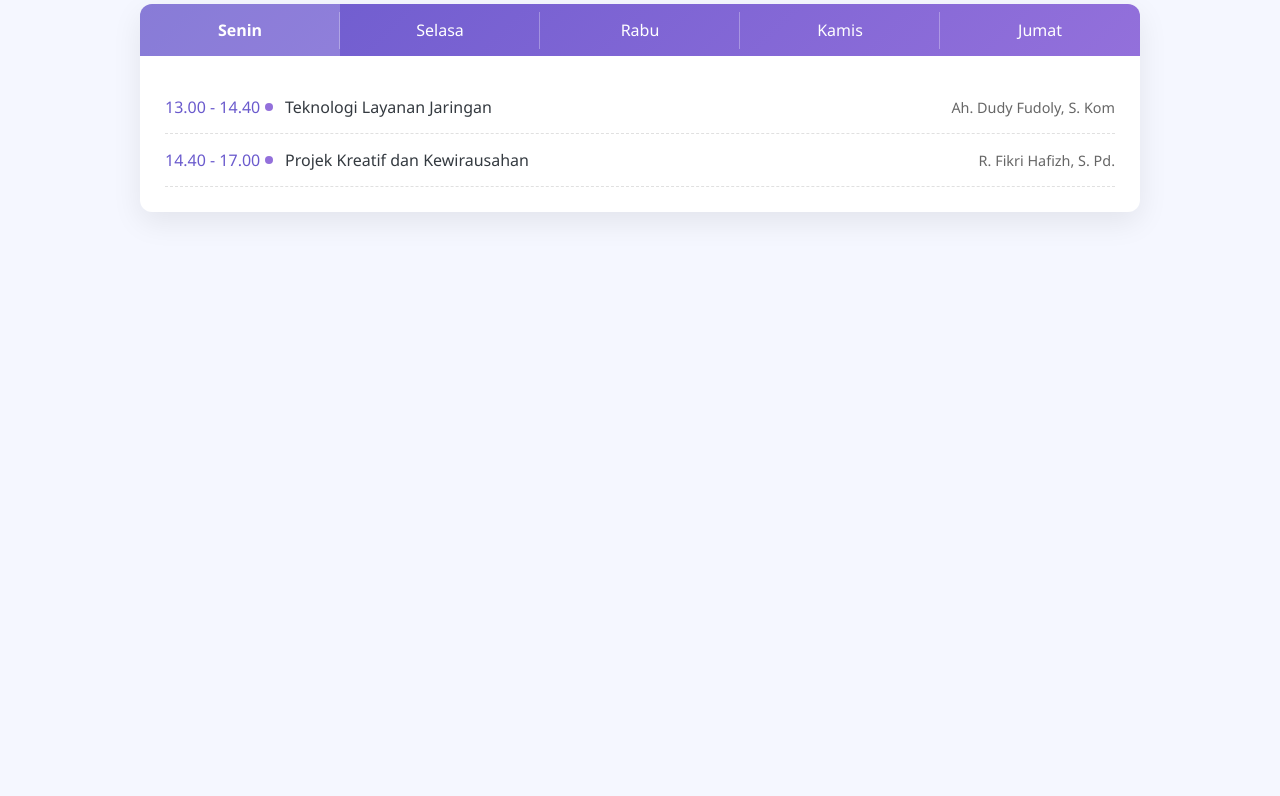
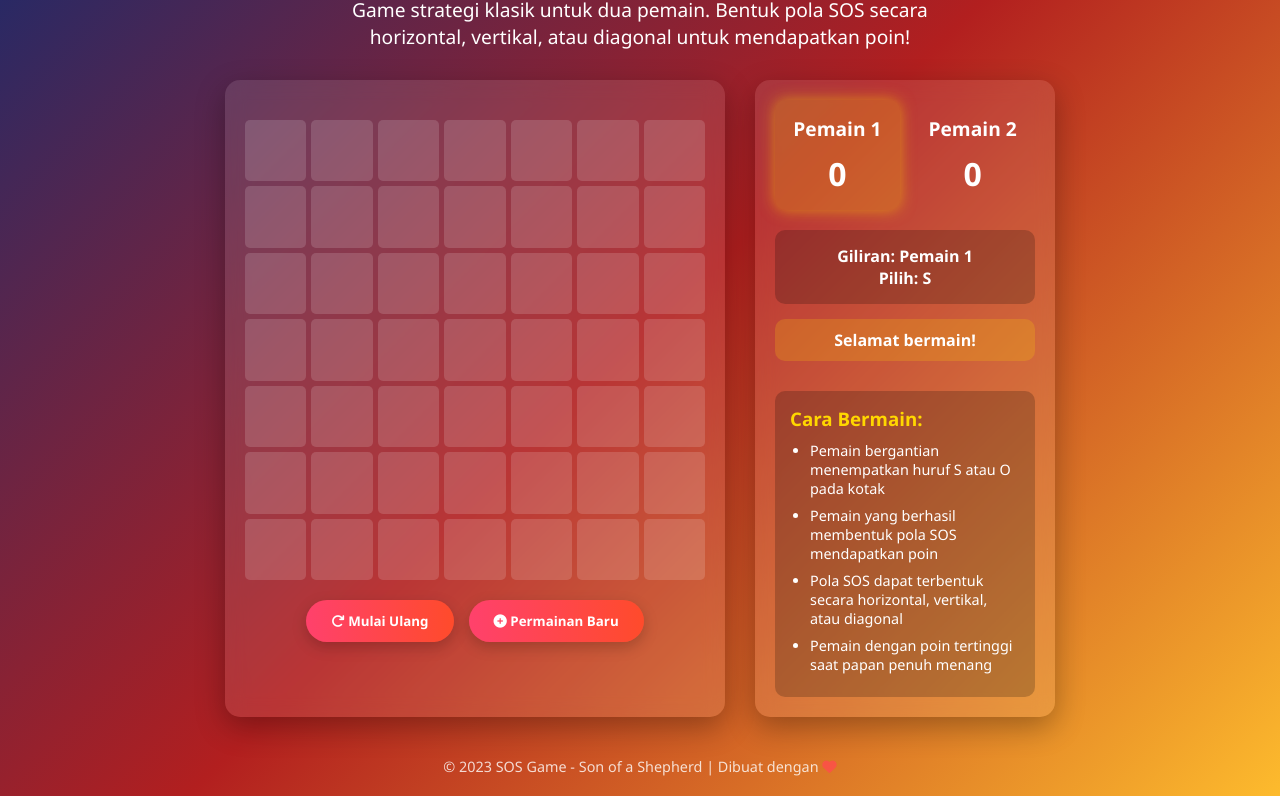
Before and after one commit to rijkifauzan6-lang/zan.github.io, a plain HTML site: page index.html in a window 1280 px wide. Shown: the part 110-906 px from the top of the page. Before the commit the page ends 800 px from the top, so only its background shows below. Drawn offline with Linux system fonts and the light colour scheme.

Commit message:
Add files via upload

```diff
--- a/index.html
+++ b/index.html
@@ -2,282 +2,434 @@
 <html lang="id">
 <head>
     <meta charset="UTF-8">
-    <meta name="viewport" content="width=device-width, initial-scale=1.0">
-    <title>Jadwal Pelajaran</title>
+    <meta name="viewport" content="width=device-width, initial-scale=1.qq0">
+    <title>SOS Game - Son of a Shepherd</title>
+    <link rel="stylesheet" href="https://cdnjs.cloudflare.com/ajax/libs/font-awesome/6.4.0/css/all.min.css">
     <style>
-        :root {
-            --primary: #6a5acd;
-            --secondary: #9370db;
-            --light: #f8f9fa;
-            --dark: #343a40;
-            --border: #e0e0e0;
+        * {
+            margin: 0;
+            padding: 0;
+            box-sizing: border-box;
+            font-family: 'Segoe UI', Tahoma, Geneva, Verdana, sans-serif;
         }
 
         body {
-            font-family: 'Segoe UI', Tahoma, Geneva, Verdana, sans-serif;
-            background-color: #f5f7ff;
-            margin: 0;
+            background: linear-gradient(135deg, #1a2a6c, #b21f1f, #fdbb2d);
+            color: #fff;
+            min-height: 100vh;
+            display: flex;
+            flex-direction: column;
+            align-items: center;
             padding: 20px;
-            color: var(--dark);
+        }
+
+        header {
+            text-align: center;
+            margin-bottom: 30px;
+            width: 100%;
+        }
+
+        h1 {
+            font-size: 3.5rem;
+            margin-bottom: 10px;
+            text-shadow: 3px 3px 5px rgba(0, 0, 0, 0.5);
+            color: #FFD700;
+        }
+
+        .subtitle {
+            font-size: 1.2rem;
+            margin-bottom: 30px;
+            max-width: 600px;
+            margin: 0 auto;
         }
 
         .container {
-            max-width: 1000px;
+            display: flex;
+            flex-wrap: wrap;
+            justify-content: center;
+            gap: 30px;
+            max-width: 1200px;
             margin: 0 auto;
         }
 
-        h1 {
-            text-align: center;
-            color: var(--primary);
-            margin-bottom: 30px;
-            font-weight: 600;
+        .game-board {
+            background-color: rgba(255, 255, 255, 0.1);
+            backdrop-filter: blur(10px);
+            border-radius: 15px;
+            padding: 20px;
+            box-shadow: 0 10px 30px rgba(0, 0, 0, 0.3);
+            width: 500px;
         }
 
-        .schedule {
-            background-color: white;
-            border-radius: 12px;
-            box-shadow: 0 10px 30px rgba(0, 0, 0, 0.08);
-            overflow: hidden;
+        .board {
+            display: grid;
+            grid-template-columns: repeat(7, 1fr);
+            grid-gap: 5px;
+            margin: 20px auto;
+            width: 100%;
         }
 
-        .days {
+        .cell {
+            aspect-ratio: 1/1;
+            background-color: rgba(255, 255, 255, 0.15);
+            border-radius: 5px;
             display: flex;
-            background: linear-gradient(135deg, var(--primary), var(--secondary));
-            color: white;
+            align-items: center;
+            justify-content: center;
+            font-size: 2rem;
+            font-weight: bold;
+            cursor: pointer;
+            transition: all 0.2s ease;
         }
 
-        .day {
-            flex: 1;
-            text-align: center;
-            padding: 15px 10px;
-            font-weight: 500;
-            cursor: pointer;
-            transition: all 0.3s;
-            position: relative;
+        .cell:hover {
+            background-color: rgba(255, 255, 255, 0.25);
         }
 
-        .day.active {
-            background-color: rgba(255, 255, 255, 0.2);
-            font-weight: 600;
+        .cell.s {
+            color: #4FC3F7;
         }
 
-        .day:not(:last-child)::after {
-            content: '';
-            position: absolute;
-            right: 0;
-            top: 15%;
-            height: 70%;
-            width: 1px;
-            background-color: rgba(255, 255, 255, 0.3);
+        .cell.o {
+            color: #FF5252;
         }
 
-        .schedule-content {
-            padding: 25px;
+        .controls {
+            display: flex;
+            justify-content: center;
+            gap: 15px;
+            margin-top: 20px;
         }
 
-        .schedule-day {
-            display: none;
-            animation: fadeIn 0.5s;
+        button {
+            padding: 12px 25px;
+            border: none;
+            border-radius: 50px;
+            background: linear-gradient(to right, #FF416C, #FF4B2B);
+            color: white;
+            font-weight: bold;
+            cursor: pointer;
+            transition: all 0.3s ease;
+            box-shadow: 0 5px 15px rgba(0, 0, 0, 0.2);
         }
 
-        .schedule-day.active {
-            display: block;
+        button:hover {
+            transform: translateY(-3px);
+            box-shadow: 0 8px 20px rgba(0, 0, 0, 0.3);
         }
 
-        .time-slot {
-            display: flex;
-            align-items: center;
-            padding: 15px 0;
-            border-bottom: 1px dashed var(--border);
+        .game-info {
+            background-color: rgba(255, 255, 255, 0.1);
+            backdrop-filter: blur(10px);
+            border-radius: 15px;
+            padding: 20px;
+            box-shadow: 0 10px 30px rgba(0, 0, 0, 0.3);
+            width: 300px;
         }
 
-        .time {
-            width: 100px;
-            font-weight: 500;
-            color: var(--primary);
+        .players {
+            display: flex;
+            justify-content: space-between;
+            margin-bottom: 20px;
         }
 
-        .subject {
-            flex: 1;
-            padding-left: 20px;
-            position: relative;
+        .player {
+            text-align: center;
+            padding: 15px;
+            border-radius: 10px;
+            width: 48%;
+            transition: all 0.3s ease;
         }
 
-        .subject::before {
-            content: '';
-            position: absolute;
-            left: 0;
-            top: 50%;
-            transform: translateY(-50%);
-            width: 8px;
-            height: 8px;
-            border-radius: 50%;
-            background-color: var(--secondary);
+        .player.active {
+            background-color: rgba(255, 215, 0, 0.2);
+            box-shadow: 0 0 15px rgba(255, 215, 0, 0.5);
         }
 
-        .teacher {
-            width: 200px;
-            text-align: right;
-            color: #666;
-            font-size: 0.9em;
+        .player h3 {
+            margin-bottom: 10px;
+            font-size: 1.2rem;
         }
 
-        @keyframes fadeIn {
-            from { opacity: 0; transform: translateY(10px); }
-            to { opacity: 1; transform: translateY(0); }
+        .score {
+            font-size: 2rem;
+            font-weight: bold;
         }
 
-        @media (max-width: 768px) {
-            .days {
-                flex-direction: column;
+        .instructions {
+            margin-top: 30px;
+            background-color: rgba(0, 0, 0, 0.2);
+            padding: 15px;
+            border-radius: 10px;
         }
 
-            .day::after {
-                display: none;
+        .instructions h3 {
+            margin-bottom: 10px;
+            color: #FFD700;
         }
 
-            .time-slot {
-                flex-direction: column;
-                align-items: flex-start;
+        .instructions ul {
+            padding-left: 20px;
         }
 
-            .time, .teacher {
-                width: auto;
+        .instructions li {
+            margin-bottom: 8px;
+            font-size: 0.9rem;
         }
 
-            .teacher {
-                text-align: left;
-                padding-left: 28px;
-                padding-top: 5px;
-                font-size: 0.8em;
+        .current-move {
+            text-align: center;
+            padding: 15px;
+            margin: 15px 0;
+            background-color: rgba(0, 0, 0, 0.2);
+            border-radius: 10px;
+            font-weight: bold;
+        }
+
+        .message {
+            text-align: center;
+            padding: 10px;
+            margin-top: 15px;
+            border-radius: 10px;
+            font-weight: bold;
+            background-color: rgba(255, 215, 0, 0.2);
+        }
+
+        footer {
+            margin-top: 40px;
+            text-align: center;
+            font-size: 0.9rem;
+            opacity: 0.8;
+        }
+
+        @media (max-width: 900px) {
+            .container {
+                flex-direction: column;
+                align-items: center;
+            }
+
+            .game-board, .game-info {
+                width: 100%;
+                max-width: 500px;
             }
         }
     </style>
 </head>
 <body>
+    <header>
+        <h1>SOS GAME</h1>
+        <p class="subtitle">Game strategi klasik untuk dua pemain. Bentuk pola SOS secara horizontal, vertikal, atau diagonal untuk mendapatkan poin!</p>
+    </header>
+
     <div class="container">
-        <h1>Jadwal Pelajaran</h1>
-
-        <div class="schedule">
-            <div class="days">
-                <div class="day active" data-day="senin">Senin</div>
-                <div class="day" data-day="selasa">Selasa</div>
-                <div class="day" data-day="rabu">Rabu</div>
-                <div class="day" data-day="kamis">Kamis</div>
-                <div class="day" data-day="jumat">Jumat</div>
+        <div class="game-board">
+            <div class="board" id="gameBoard">
+                <!-- Cells will be generated by JavaScript -->
             </div>
 
-            <div class="schedule-content">
-                <!-- Senin -->
-                <div class="schedule-day active" id="senin">
-                    <div class="time-slot">
-                        <div class="time">13.00 - 14.40</div>
-                        <div class="subject">Teknologi Layanan Jaringan</div>
-                        <div class="teacher">Ah. Dudy Fudoly, S. Kom</div>
-                    </div>
-                    <div class="time-slot">
-                        <div class="time">14.40 - 17.00</div>
-                        <div class="subject">Projek Kreatif dan Kewirausahan</div>
-                        <div class="teacher">R. Fikri Hafizh, S. Pd.</div>
+            <div class="controls">
+                <button id="restartBtn"><i class="fas fa-redo"></i> Mulai Ulang</button>
+                <button id="newGameBtn"><i class="fas fa-plus-circle"></i> Permainan Baru</button>
             </div>
         </div>
 
-                <!-- Selasa -->
-                <div class="schedule-day" id="selasa">
-                    <div class="time-slot">
-                        <div class="time">13.00 - 14.15</div>
-                        <div class="subject">Matematika</div>
-                        <div class="teacher">Muhamad Fahmiyudin, S. Pd</div>
+        <div class="game-info">
+            <div class="players">
+                <div class="player active" id="player1">
+                    <h3>Pemain 1</h3>
+                    <div class="score">0</div>
                 </div>
-                    <div class="time-slot">
-                        <div class="time">14.40 - 15.30</div>
-                        <div class="subject">Bahasa Indonesia</div>
-                        <div class="teacher">Lilis Sumiati, S. Pd.
-</div>
-                    </div>
-                    <div class="time-slot">
-                        <div class="time">16.05 - 17.00</div>
-                        <div class="subject">PJOK</div>
-                        <div class="teacher">Hendra Kurniawan, S. Pd</div>
+                <div class="player" id="player2">
+                    <h3>Pemain 2</h3>
+                    <div class="score">0</div>
                 </div>
             </div>
 
-                <!-- Rabu -->
-                <div class="schedule-day" id="rabu">
-                    <div class="time-slot">
-                        <div class="time">13.00 - 14.40</div>
-                        <div class="subject">Sistem Insfraktruktur Jaringan<div></div>
-                        <div class="teacher">Lato Hardi, S.S., M.M.</div>
+            <div class="current-move">
+                <p>Giliran: <span id="currentPlayer">Pemain 1</span></p>
+                <p>Pilih: <span id="currentLetter">S atau O</span></p>
             </div>
+
+            <div class="message" id="message">
+                Selamat bermain!
             </div>
-                    <div class="time-slot">
-                        <div class="time">14.40 - 15.05</div>
-                        <div class="subject">Pendidikan
-Kewarganegaraan</div>
-                        <div class="teacher">Muhamad Yanto, S. Pd</div>
-                        </div>
-                        <div class="time-slot">
-                          <div class="time">16.00 - 17.00</div>
-                          <div class="subject">Bahasa Sunda</div>
-                          <div class="teacher">Nelli Suantini, S. Pd</div>
-                    </div>
-                </div>
-                <!-- Kamis -->
-                <div class="schedule-day" id="kamis">
-                    <div class="time-slot">
-                        <div class="time">13.00 - 14.15</div>
-                        <div class="subject">Mapel Pilihan</div>
-                        <div class="teacher">Iwang Septian, S. Pd</div>
-                       </div>
-                        <div class="time-slot">
-                          <div class="time">14.15 - 15.30</div>
-                          <div class="subject">Bahasa Inggris
-</div>
-                          <div class="teacher">Resa Monica, S. Pd</div>
-                          </div>
-                        <div class="time-slot">
-                          <div class="time">16.00 - 17.00</div>
-                          <div class="subject">Pendidikan Agama Islam</div>
-                          <div class="teacher">Muhamad Aden Subhan, S. Ag</div>
-                    </div>
-                </div>
-                <!-- Jumat -->
-                <div class="schedule-day" id="jumat">
-                    <div class="time-slot">
-                        <div class="time">13.00 - 14.40</div>
-                        <div class="subject">Sistem Insfraktruktur Jaringan
-</div>
-                        <div class="teacher">Azi, S. Kom</div>
-                    </div>
-                    <div class="time-slot">
-                        <div class="time">14.40 - 17.00</div>
-                        <div class="subject">Sistem Administrasi Jaringan</div>
-                        <div class="teacher">Hendi Ramadhan, S. Kom</div>
-                    </div>
-                </div>
+
+            <div class="instructions">
+                <h3>Cara Bermain:</h3>
+                <ul>
+                    <li>Pemain bergantian menempatkan huruf S atau O pada kotak</li>
+                    <li>Pemain yang berhasil membentuk pola SOS mendapatkan poin</li>
+                    <li>Pola SOS dapat terbentuk secara horizontal, vertikal, atau diagonal</li>
+                    <li>Pemain dengan poin tertinggi saat papan penuh menang</li>
+                </ul>
             </div>
         </div>
     </div>
 
+    <footer>
+        <p>© 2023 SOS Game - Son of a Shepherd | Dibuat dengan <i class="fas fa-heart" style="color: #ff4d4d;"></i></p>
+    </footer>
+
     <script>
-        const days = document.querySelectorAll('.day');
+        document.addEventListener('DOMContentLoaded', function() {
+            const boardSize = 7;
+            const gameBoard = document.getElementById('gameBoard');
+            const player1Element = document.getElementById('player1');
+            const player2Element = document.getElementById('player2');
+            const currentPlayerElement = document.getElementById('currentPlayer');
+            const currentLetterElement = document.getElementById('currentLetter');
+            const messageElement = document.getElementById('message');
+            const restartBtn = document.getElementById('restartBtn');
+            const newGameBtn = document.getElementById('newGameBtn');
 
-        days.forEach(day => {
-            day.addEventListener('click', () => {
-                // Remove active class from all days
-                days.forEach(d => d.classList.remove('active'));
-                // Add active class to clicked day
-                day.classList.add('active');
+            let currentPlayer = 1;
+            let scores = [0, 0];
+            let board = [];
+            let gameActive = true;
+            let selectedLetter = 'S';
 
-                // Hide all schedule days
-                document.querySelectorAll('.schedule-day').forEach(sd => {
-                    sd.classList.remove('active');
+            // Initialize the board
+            function initBoard() {
+                gameBoard.innerHTML = '';
+                gameBoard.style.gridTemplateColumns = `repeat(${boardSize}, 1fr)`;
+
+                board = [];
+                for (let i = 0; i < boardSize; i++) {
+                    board[i] = [];
+                    for (let j = 0; j < boardSize; j++) {
+                        board[i][j] = '';
+
+                        const cell = document.createElement('div');
+                        cell.classList.add('cell');
+                        cell.dataset.row = i;
+                        cell.dataset.col = j;
+
+                        cell.addEventListener('click', () => cellClicked(i, j));
+
+                        gameBoard.appendChild(cell);
+                    }
+                }
+            }
+
+            // Handle cell click
+            function cellClicked(row, col) {
+                if (!gameActive) return;
+                if (board[row][col] !== '') return;
+
+                board[row][col] = selectedLetter;
+                updateBoard();
+
+                // Check for SOS pattern
+                const scored = checkForSOS(row, col);
+
+                if (!scored) {
+                    // Switch player if no SOS was formed
+                    currentPlayer = currentPlayer === 1 ? 2 : 1;
+                    updateCurrentPlayer();
+                }
+
+                // Switch letter for next move
+                selectedLetter = selectedLetter === 'S' ? 'O' : 'S';
+                currentLetterElement.textContent = selectedLetter;
+
+                checkGameOver();
+            }
+
+            // Update the visual board
+            function updateBoard() {
+                const cells = document.querySelectorAll('.cell');
+                cells.forEach(cell => {
+                    const row = parseInt(cell.dataset.row);
+                    const col = parseInt(cell.dataset.col);
+
+                    if (board[row][col] !== '') {
+                        cell.textContent = board[row][col];
+                        cell.classList.add(board[row][col].toLowerCase());
+                    }
+                });
+            }
+
+            // Check for SOS pattern
+            function checkForSOS(row, col) {
+                // This is a simplified version - in a real game, you'd implement pattern detection
+                // For this demo, we'll randomly decide if an SOS was formed
+                const scored = Math.random() > 0.7;
+
+                if (scored) {
+                    scores[currentPlayer - 1]++;
+                    updateScores();
+                    messageElement.textContent = `Pemain ${currentPlayer} membentuk SOS! +1 Poin`;
+                }
+
+                return scored;
+            }
+
+            // Update player scores
+            function updateScores() {
+                document.querySelector('#player1 .score').textContent = scores[0];
+                document.querySelector('#player2 .score').textContent = scores[1];
+            }
+
+            // Update current player display
+            function updateCurrentPlayer() {
+                currentPlayerElement.textContent = `Pemain ${currentPlayer}`;
+
+                player1Element.classList.toggle('active', currentPlayer === 1);
+                player2Element.classList.toggle('active', currentPlayer === 2);
+            }
+
+            // Check if game is over
+            function checkGameOver() {
+                // Simplified game over check
+                const isBoardFull = board.flat().every(cell => cell !== '');
+
+                if (isBoardFull) {
+                    gameActive = false;
+                    let winner = scores[0] > scores[1] ? 1 : scores[1] > scores[0] ? 2 : 0;
+
+                    if (winner === 0) {
+                        messageElement.textContent = "Permainan Seri!";
+                    } else {
+                        messageElement.textContent = `Pemain ${winner} Menang!`;
+                    }
+                }
+            }
+
+            // Restart the game
+            restartBtn.addEventListener('click', () => {
+                scores = [0, 0];
+                currentPlayer = 1;
+                selectedLetter = 'S';
+                gameActive = true;
+
+                initBoard();
+                updateScores();
+                updateCurrentPlayer();
+                currentLetterElement.textContent = selectedLetter;
+                messageElement.textContent = "Selamat bermain!";
             });
 
-                // Show selected schedule day
-                const dayId = day.getAttribute('data-day');
-                document.getElementById(dayId).classList.add('active');
+            // New game
+            newGameBtn.addEventListener('click', () => {
+                if (confirm("Mulai permainan baru? Skor akan direset.")) {
+                    scores = [0, 0];
+                    currentPlayer = 1;
+                    selectedLetter = 'S';
+                    gameActive = true;
+
+                    initBoard();
+                    updateScores();
+                    updateCurrentPlayer();
+                    currentLetterElement.textContent = selectedLetter;
+                    messageElement.textContent = "Permainan baru dimulai!";
+                }
             });
+
+            // Initialize the game
+            initBoard();
+            updateScores();
+            updateCurrentPlayer();
+            currentLetterElement.textContent = selectedLetter;
         });
     </script>
 </body>
```
Lines whose indentation alone changed are shown as unchanged.
